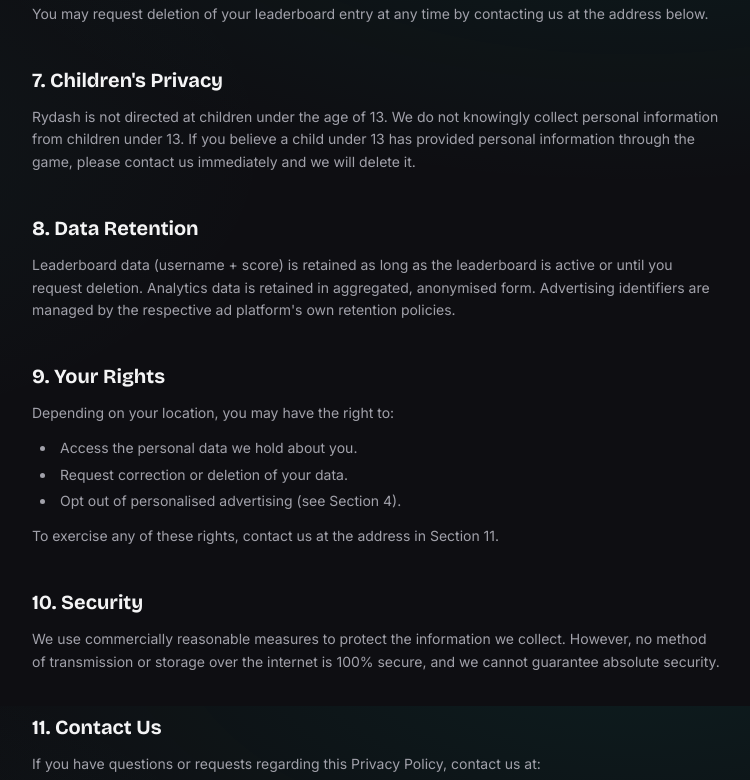
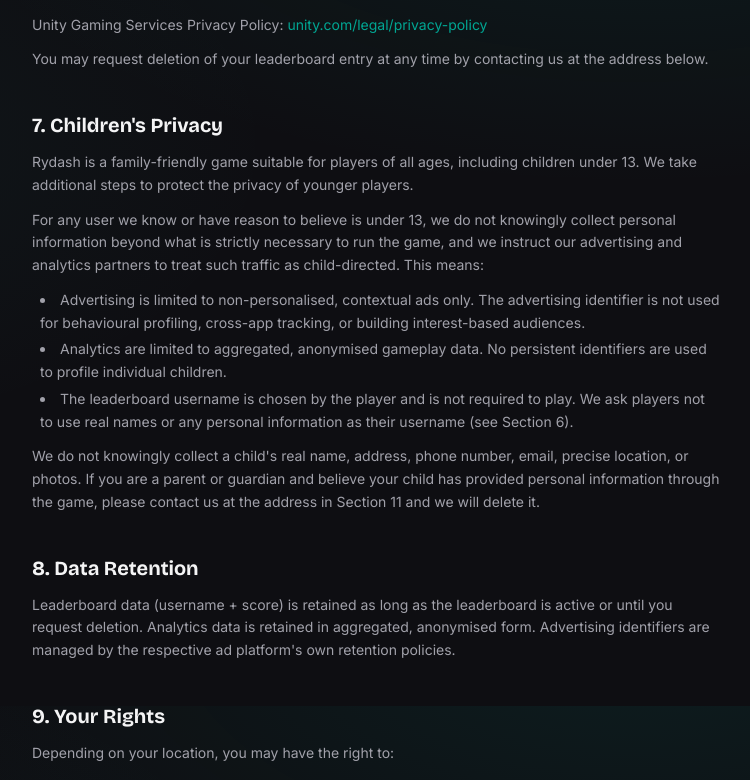
Before and after one commit to SadraMoghadam/SuparionWebsite, a React (Vite) app: page /games/rydash/privacy-policy in a window 1280 px wide. Shown: the part 1694-2474 px from the top of the page, without its empty margins (264-1014 px from the left). Built offline with nearby package versions, Linux system fonts and the light colour scheme.

Commit message:
Fixed privacy policy and added the company accounts

```diff
--- a/src/components/Footer.tsx
+++ b/src/components/Footer.tsx
@@ -1,14 +1,6 @@
 import { studio } from '../data/studio';
 
-const SocialLink = ({ href, label }: { href: string; label: string }) => {
-  if (!href) {
-    return (
-      <span className="text-ink-dim cursor-not-allowed" title="Coming soon">
-        {label}
-      </span>
-    );
-  }
-  return (
+const SocialLink = ({ href, label }: { href: string; label: string }) => (
   <a
     href={href}
     target="_blank"
@@ -18,7 +10,13 @@
     {label}
   </a>
 );
-};
+
+const SOCIAL_LABELS: { key: 'instagram' | 'youtube' | 'twitter' | 'tiktok'; label: string }[] = [
+  { key: 'instagram', label: 'Instagram' },
+  { key: 'youtube', label: 'YouTube' },
+  { key: 'twitter', label: 'Twitter / X' },
+  { key: 'tiktok', label: 'TikTok' },
+];
 
 export default function Footer() {
   const { socials, contact } = studio;
@@ -61,17 +59,20 @@
           )}
         </div>
 
+        {SOCIAL_LABELS.some(({ key }) => socials[key]) && (
           <div>
             <h4 className="text-xs uppercase tracking-[0.3em] text-ink-dim font-semibold mb-4">
               Follow
             </h4>
             <ul className="space-y-2 text-sm">
-            <li><SocialLink href={socials.instagram} label="Instagram" /></li>
-            <li><SocialLink href={socials.youtube} label="YouTube" /></li>
-            <li><SocialLink href={socials.twitter} label="Twitter / X" /></li>
-            <li><SocialLink href={socials.tiktok} label="TikTok" /></li>
+              {SOCIAL_LABELS.filter(({ key }) => socials[key]).map(({ key, label }) => (
+                <li key={key}>
+                  <SocialLink href={socials[key] as string} label={label} />
+                </li>
+              ))}
             </ul>
           </div>
+        )}
       </div>
 
       <div className="border-t border-white/5">
--- a/src/components/GameSocials.tsx
+++ b/src/components/GameSocials.tsx
@@ -10,11 +10,15 @@
 };
 
 export default function GameSocials({ socials }: { socials: GameSocialsT }) {
-  const entries = (Object.keys(LABELS) as (keyof GameSocialsT)[]).map((key) => ({
+  const entries = (Object.keys(LABELS) as (keyof GameSocialsT)[])
+    .map((key) => ({
       key,
       label: LABELS[key],
       href: socials[key] ?? '',
-  }));
+    }))
+    .filter(({ href }) => href);
+
+  if (entries.length === 0) return null;
 
   return (
     <section className="bg-bg-soft border-y border-white/5">
@@ -26,8 +30,7 @@
           Stay in the loop.
         </h2>
         <ul className="flex flex-wrap gap-3">
-          {entries.map(({ key, label, href }) =>
-            href ? (
+          {entries.map(({ key, label, href }) => (
             <li key={key}>
               <a
                 href={href}
@@ -38,17 +41,7 @@
                 {label}
               </a>
             </li>
-            ) : (
-              <li key={key}>
-                <span
-                  title="Coming soon"
-                  className="inline-flex items-center gap-2 rounded-full px-4 py-2 text-sm border border-white/5 bg-bg-card/50 text-ink-dim cursor-not-allowed"
-                >
-                  {label}
-                </span>
-              </li>
-            ),
-          )}
+          ))}
         </ul>
       </div>
     </section>
--- a/src/data/studio.ts
+++ b/src/data/studio.ts
@@ -16,13 +16,13 @@
   },
   contact: {
     // TODO: replace with the real address you want public, e.g. contact@suparion.com
-    email: '',
+    email: 'suparion.games@gmail.com',
   },
   socials: {
     // TODO: fill with real URLs when accounts are live.
-    instagram: '',
-    youtube: '',
-    twitter: '',
-    tiktok: '',
+    instagram: 'https://www.instagram.com/suparion.games/',
+    youtube: 'https://www.youtube.com/@SuparionGames',
+    twitter: 'https://x.com/SuparionGames',
+    tiktok: 'https://www.tiktok.com/@suparion.games',
   },
 };
--- a/src/routes/RydashPrivacyPolicy.tsx
+++ b/src/routes/RydashPrivacyPolicy.tsx
@@ -21,7 +21,7 @@
       <p className="text-ink-dim text-sm mb-10">
         <strong>Game:</strong> Rydash &nbsp;·&nbsp;
         <strong>Developer:</strong> Suparion Games &nbsp;·&nbsp;
-        <strong>Last updated:</strong> May 14, 2025
+        <strong>Last updated:</strong> May 15, 2026
       </p>
 
       <Section title="1. Introduction">
@@ -86,7 +86,8 @@
           voluntarily choose to watch in exchange for in-game rewards. These ads are powered
           by <strong>Unity Ads</strong>. Unity Ads may collect and use your device's
           advertising identifier and other technical information to serve personalised or
-          contextual ads.
+          contextual ads. For players we know or believe to be under 13, ads are limited to
+          non-personalised, contextual ads only (see Section 7).
         </p>
         <p>
           You can opt out of personalised advertising on your Android device under{' '}
@@ -154,10 +155,36 @@
 
       <Section title="7. Children's Privacy">
         <p>
-          Rydash is not directed at children under the age of 13. We do not knowingly collect
-          personal information from children under 13. If you believe a child under 13 has
-          provided personal information through the game, please contact us immediately and we
-          will delete it.
+          Rydash is a family-friendly game suitable for players of all ages, including children
+          under 13. We take additional steps to protect the privacy of younger players.
+        </p>
+        <p>
+          For any user we know or have reason to believe is under 13, we do not knowingly
+          collect personal information beyond what is strictly necessary to run the game, and
+          we instruct our advertising and analytics partners to treat such traffic as
+          child-directed. This means:
+        </p>
+        <ul className="list-disc list-inside space-y-1 ml-2">
+          <li>
+            Advertising is limited to non-personalised, contextual ads only. The advertising
+            identifier is not used for behavioural profiling, cross-app tracking, or building
+            interest-based audiences.
+          </li>
+          <li>
+            Analytics are limited to aggregated, anonymised gameplay data. No persistent
+            identifiers are used to profile individual children.
+          </li>
+          <li>
+            The leaderboard username is chosen by the player and is not required to play. We
+            ask players not to use real names or any personal information as their username
+            (see Section 6).
+          </li>
+        </ul>
+        <p>
+          We do not knowingly collect a child's real name, address, phone number, email,
+          precise location, or photos. If you are a parent or guardian and believe your child
+          has provided personal information through the game, please contact us at the address
+          in Section 11 and we will delete it.
         </p>
       </Section>
 
```
Lines whose indentation alone changed are shown as unchanged.
